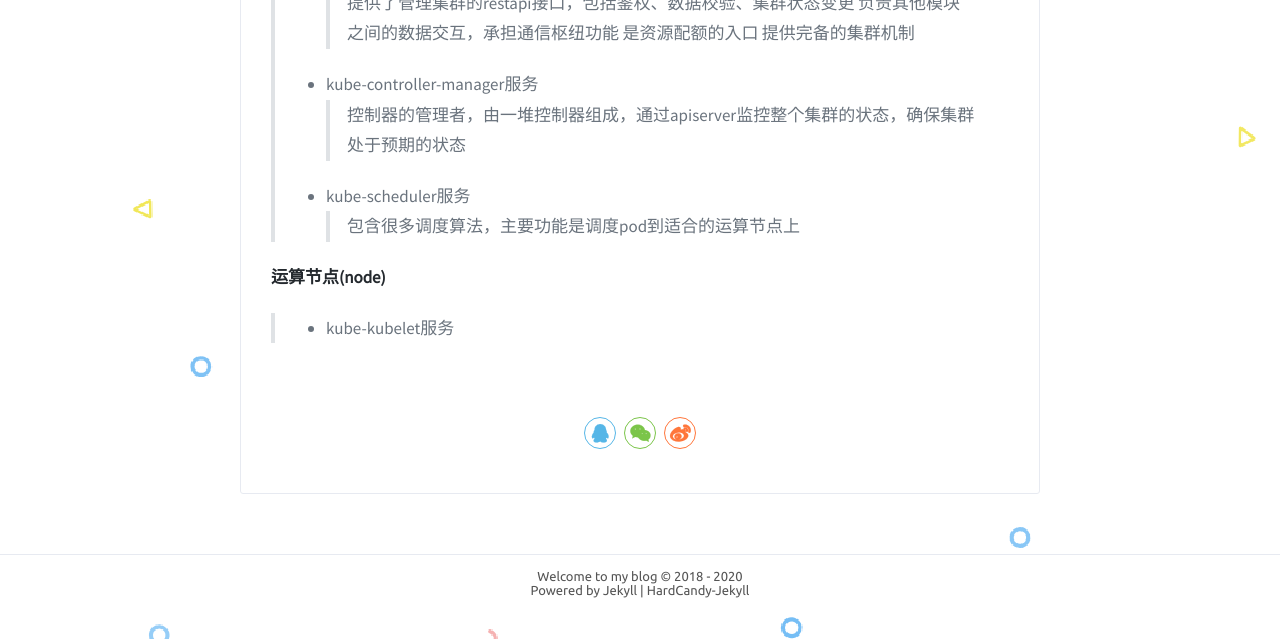
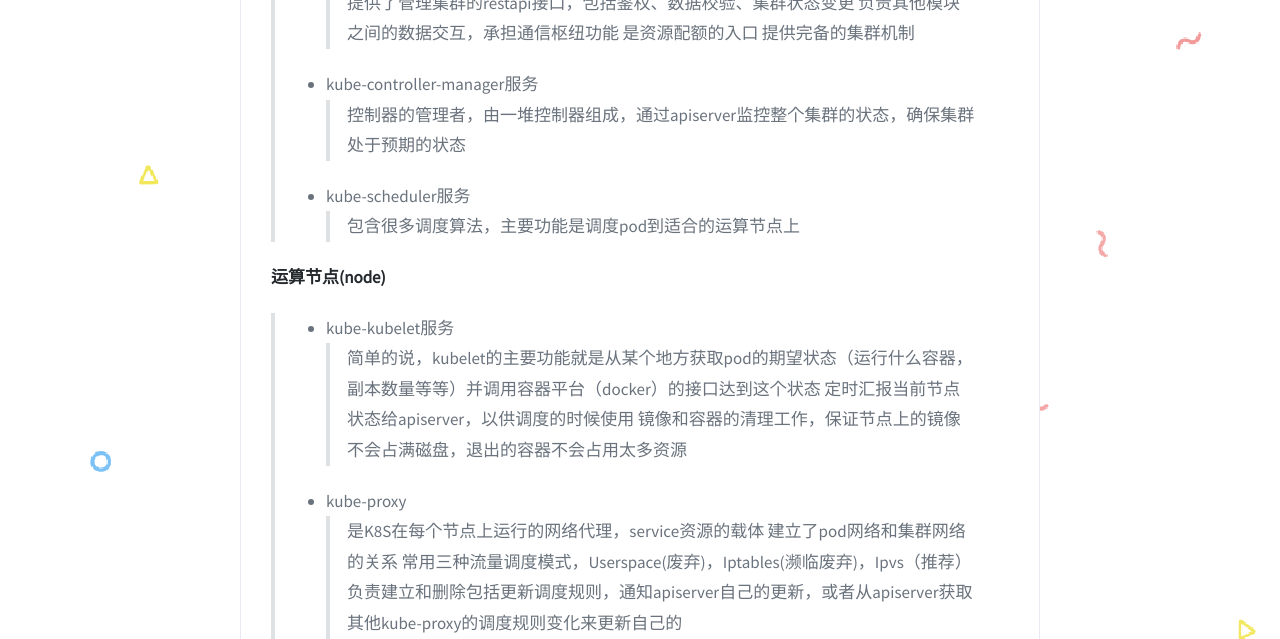
Before and after one commit to LazystudentCH/LazyStudentChhh.github.io, a Jekyll site: the page built from _posts/2020-09-06-[Kubernetes]1.快速入门.md, in a window 1280 px wide and 1400 px high, scrolled down 2254 px. Shown: the top 639 px of the window. Built offline with Jekyll 4.4.1, drawn with Linux system fonts in a browser that asks for light colours; comment, search, counter and statistics services are not loaded; grey boxes are pictures that could not be loaded.

Commit message:
修改文件: _posts/2020-09-06-[Kubernetes]1.快速入门.md

```diff
--- a/_posts/2020-09-06-[Kubernetes]1.快速入门.md
+++ b/_posts/2020-09-06-[Kubernetes]1.快速入门.md
@@ -76,4 +76,17 @@ cover: '../coverimages/k8s.jpg'
 
 **运算节点(node)**
 > * kube-kubelet服务
-	>
+	> 简单的说，kubelet的主要功能就是从某个地方获取pod的期望状态（运行什么容器，副本数量等等）并调用容器平台（docker）的接口达到这个状态
+	> 定时汇报当前节点状态给apiserver，以供调度的时候使用
+	> 镜像和容器的清理工作，保证节点上的镜像不会占满磁盘，退出的容器不会占用太多资源
+> * kube-proxy
+	> 是K8S在每个节点上运行的网络代理，service资源的载体
+	> 建立了pod网络和集群网络的关系
+	> 常用三种流量调度模式，Userspace(废弃)，Iptables(濒临废弃)，Ipvs（推荐）
+	> 负责建立和删除包括更新调度规则，通知apiserver自己的更新，或者从apiserver获取其他kube-proxy的调度规则变化来更新自己的
+
+![enter description here](https://raw.githubusercontent.com/LazystudentCH/blogImage/master/2020/9/8/[Kubernetes]1.快速入门/1599577553379.png)
+
+**K8S逻辑架构图**
+
+![enter description here](https://raw.githubusercontent.com/LazystudentCH/blogImage/master/2020/9/8/[Kubernetes]1.快速入门/1599577579512.png)
```
